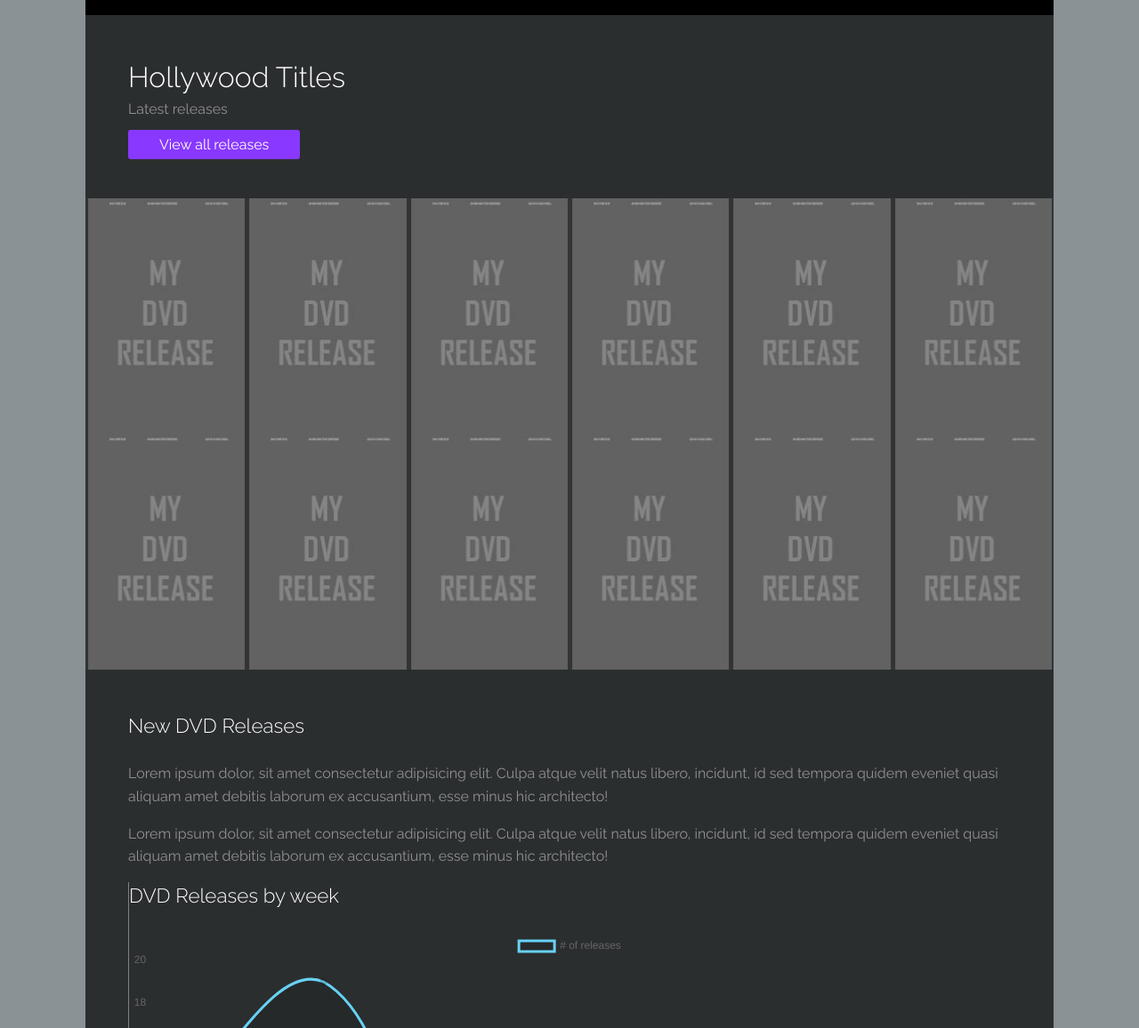
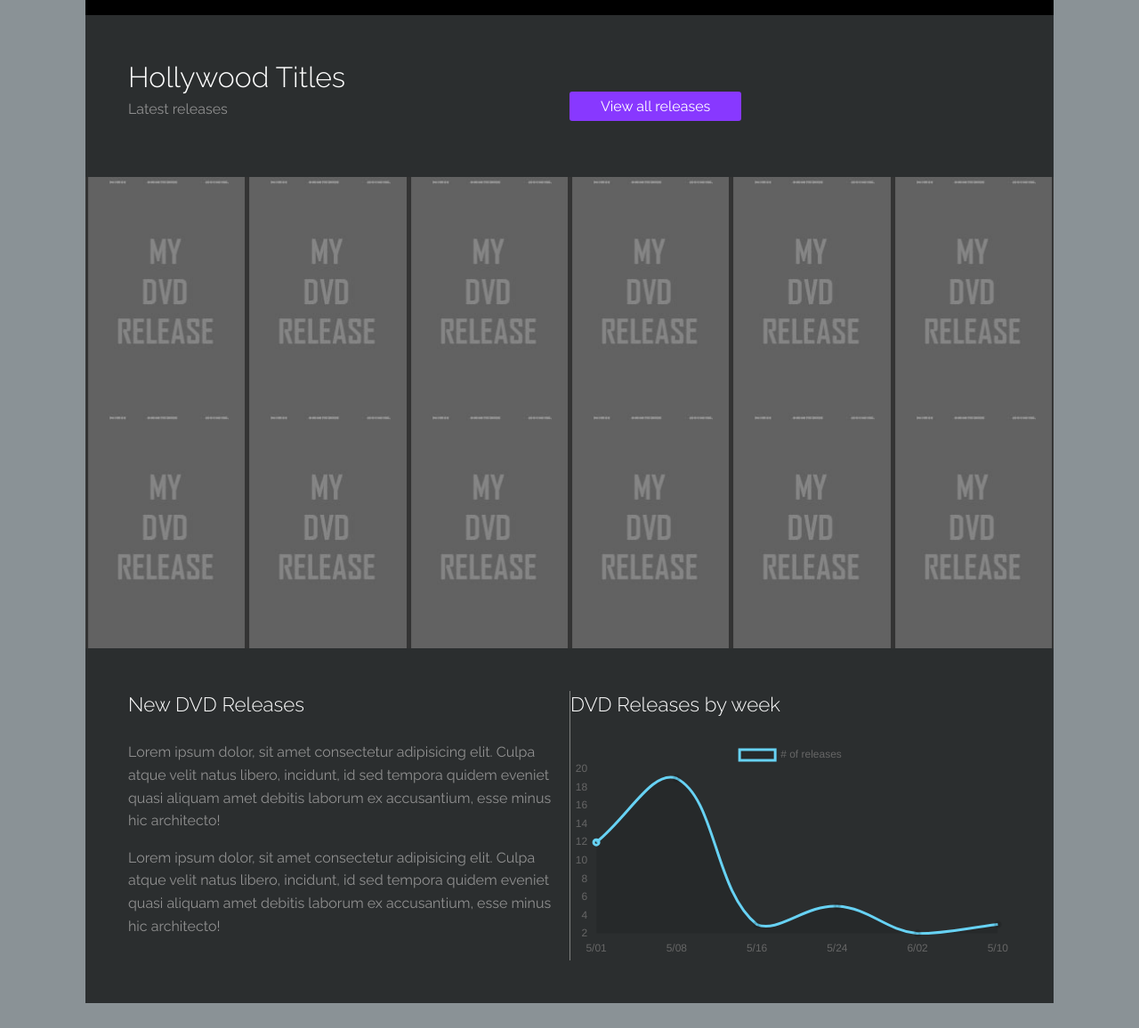
Before and after one commit to calvimor/gallery-stylus, a website: page index.html in a window 1280 px wide. Shown: the part 144-1300 px from the top of the page at 89% size. Drawn offline with nearby package versions, Linux system fonts and the light colour scheme; files that its build step writes are made by us from their sources.

Commit message:
fixing some styles minification and prefixers

```diff
--- a/index.html
+++ b/index.html
@@ -24,12 +24,12 @@
 
   <div class="row">
     <div id="content">
-      <div class="row pad">
-        <div class="columns small-12 large-6 medium-6">
+      <div class="grid-x pad">
+        <div class="cell small-12 large-6 medium-6">
           <h1>Hollywood Titles</h1>
           <p class="subtitle">Latest releases</p>
         </div>
-        <div class="columns small-12 large-6 medium-6">
+        <div class="cell small-12 large-6 medium-6">
           <a href="#" class="btn" id="view-all">View all releases</a>
         </div>
       </div>
@@ -49,15 +49,15 @@
         <img src="images/thumb.jpg" alt="">
       </div>
 
-      <div class="row pad">
-        <div class="columns small-12 large-6 medium-6">
+      <div class="grid-x pad">
+        <div class="cell small-12 large-6 medium-6">
           <h2>New DVD Releases</h2>
           <p>Lorem ipsum dolor, sit amet consectetur adipisicing elit. Culpa atque velit natus libero, incidunt, id sed tempora
             quidem eveniet quasi aliquam amet debitis laborum ex accusantium, esse minus hic architecto!</p>
           <p>Lorem ipsum dolor, sit amet consectetur adipisicing elit. Culpa atque velit natus libero, incidunt, id sed tempora
             quidem eveniet quasi aliquam amet debitis laborum ex accusantium, esse minus hic architecto!</p>
         </div>
-        <div class="columns small-12 large-6 medium-6" id="byweek">
+        <div class="cell small-12 large-6 medium-6" id="byweek">
           <h3>DVD Releases by week</h3>
 
           <canvas id="myChart" width="100%" height="50"></canvas>
--- a/package.json
+++ b/package.json
@@ -15,6 +15,7 @@
   "devDependencies": {
     "browser-sync": "^2.18.13",
     "gulp": "^3.9.1",
+    "gulp-autoprefixer": "^4.0.0",
     "gulp-stylus": "^2.6.0"
   },
   "dependencies": {
--- a/stylus/main.styl
+++ b/stylus/main.styl
@@ -59,7 +59,7 @@ header
     background  bgcolor
     border  0
     color search-color
-    display inline-block
+    // display inline-block
     width 200px
     height  25px
     float right
```
Also changed, not shown: gulpfile.js (+6 -1 lines), Readme.md.
